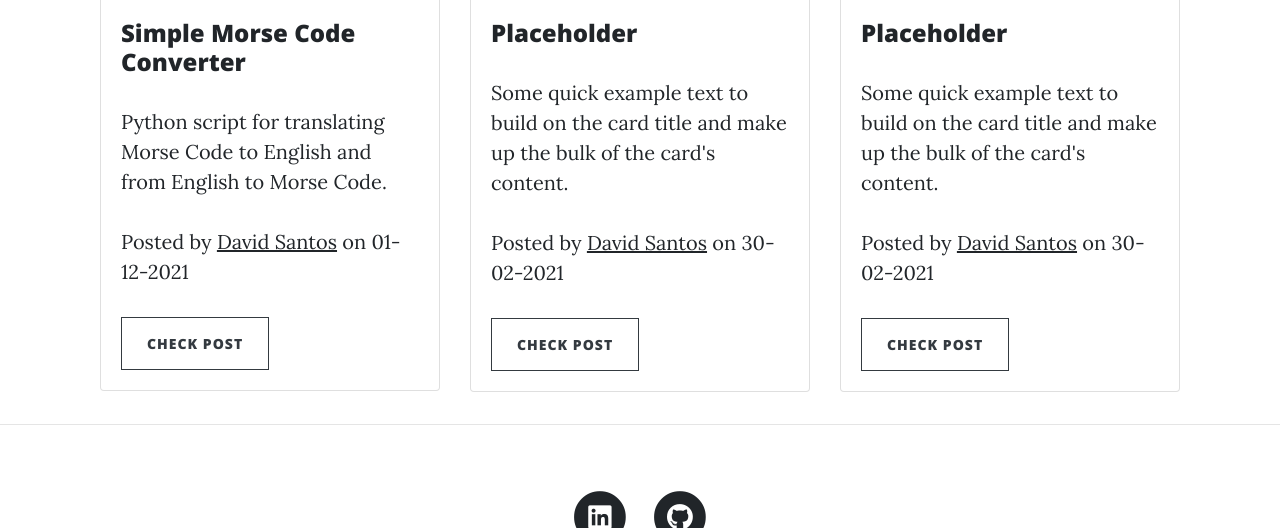
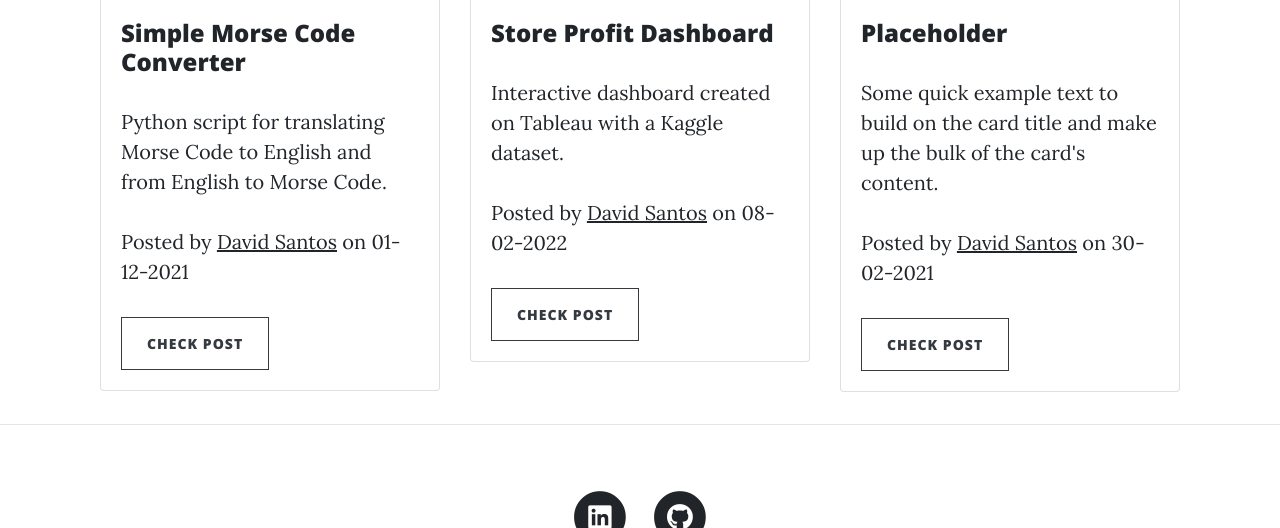
Before and after one commit to DavidSantos93/Portfolio, a Flask app: page / in a window 1280 px wide. Shown: the part 2622-3150 px from the top of the page. Run offline with Flask 2, Linux system fonts and the light colour scheme; data comes from the database, SQL or seed files in the repository; some libraries are stand-ins or nearby versions.

Commit message:
Added an image for the tableau dashboard post and edited the card features for the index page

```diff
--- a/templates/index.html
+++ b/templates/index.html
@@ -58,7 +58,7 @@
     </ol>
     <!--/.Indicators-->
 
-   <!--Slides-->
+    <!--Slides-->
     <div class="carousel-inner" role="listbox">
 
       <!--First slide-->
@@ -226,15 +226,13 @@
 
           <div class="col-md-4 clearfix d-none d-md-block">
             <div class="card mb-2">
-              <img class="card-img-top" src="https://mdbootstrap.com/img/Photos/Horizontal/Nature/4-col/img%20(18).jpg"
-                   alt="Card image cap">
+              <img class="card-img-top" src="static/img/tableau dashboard.png" alt="Card image cap">
               <div class="card-body">
-                <h4 class="card-title">Placeholder</h4>
-                <p class="card-text">Some quick example text to build on the card title and make up the bulk of the
-                  card's content.</p>
+                <h4 class="card-title">Store Profit Dashboard</h4>
+                <p class="card-text">Interactive dashboard created on Tableau with a Kaggle dataset.</p>
                 <p class="post-meta">Posted by
                 <a href="/about">David Santos</a>
-                 on 30-02-2021 </p>
+                 on 08-02-2022 </p>
                 <a class="btn btn-outline-dark" href="/post/8">Check Post</a>
               </div>
             </div>
```
Also changed, not shown: static/img/tableau dashboard.png (added).
